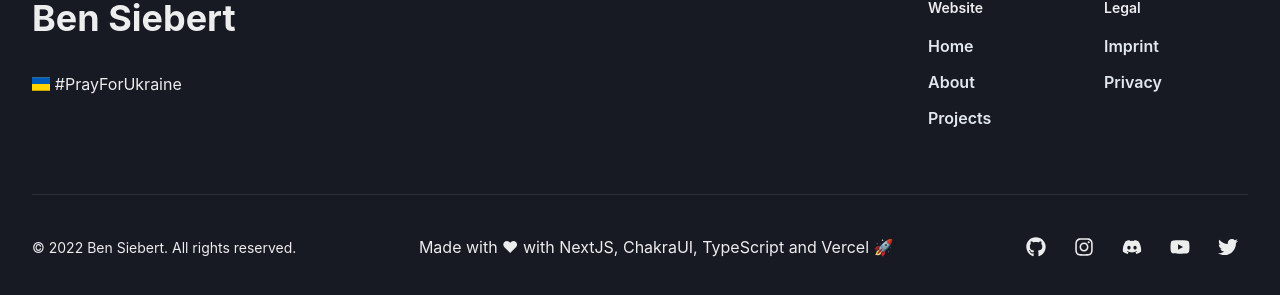
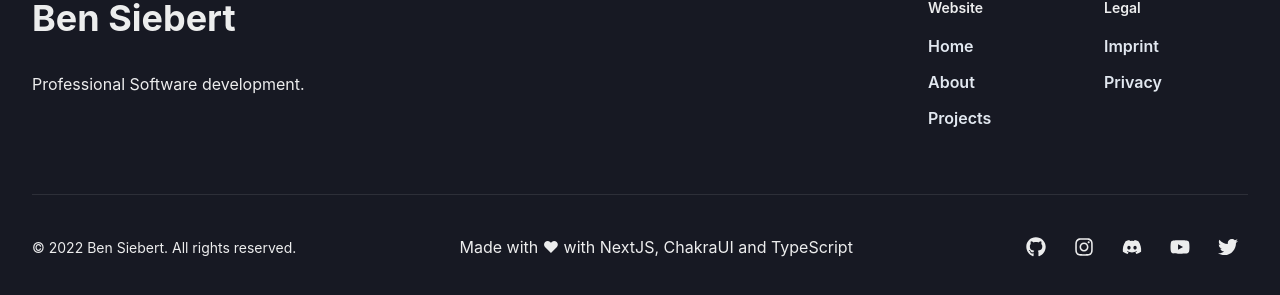
Before and after one commit to MCTzOCK/website-v2, a Next.js app: page /projects/all in a window 1280 px wide. Shown: the part 2549-2844 px from the top of the page. Built offline with nearby package versions, Linux system fonts and the light colour scheme; no server answers.

Commit message:
Updated Footer.tsx

```diff
--- a/src/components/Footer.tsx
+++ b/src/components/Footer.tsx
@@ -32,7 +32,7 @@ export default function Footer() {
                 <Stack spacing={{ base: '6', md: '8' }} align="start">
                     <Heading>Ben Siebert</Heading>
                     <Text color="muted">
-                        <Text as="span" align={'left'}><Text d={"flex"} gap={".3rem"} as={"span"}><UkraineFlag width={18} /> #PrayForUkraine</Text></Text>
+                        Professional Software development.
                     </Text>
                 </Stack>
                 <Stack
@@ -85,7 +85,7 @@ export default function Footer() {
                 </Text>
                 <Stack spacing={{ base: '6', md: '8' }} align="start">
                     <Text color="muted" d={"flex"} as={"span"} gap={".3rem"} justifyContent={"center"} alignItems={"center"} textAlign={"center"}>
-                        Made with ❤ with NextJS, ChakraUI, TypeScript and Vercel 🚀
+                        Made with ❤ with NextJS, ChakraUI and TypeScript
                     </Text>
                 </Stack>
                 <ButtonGroup variant="ghost">
```
